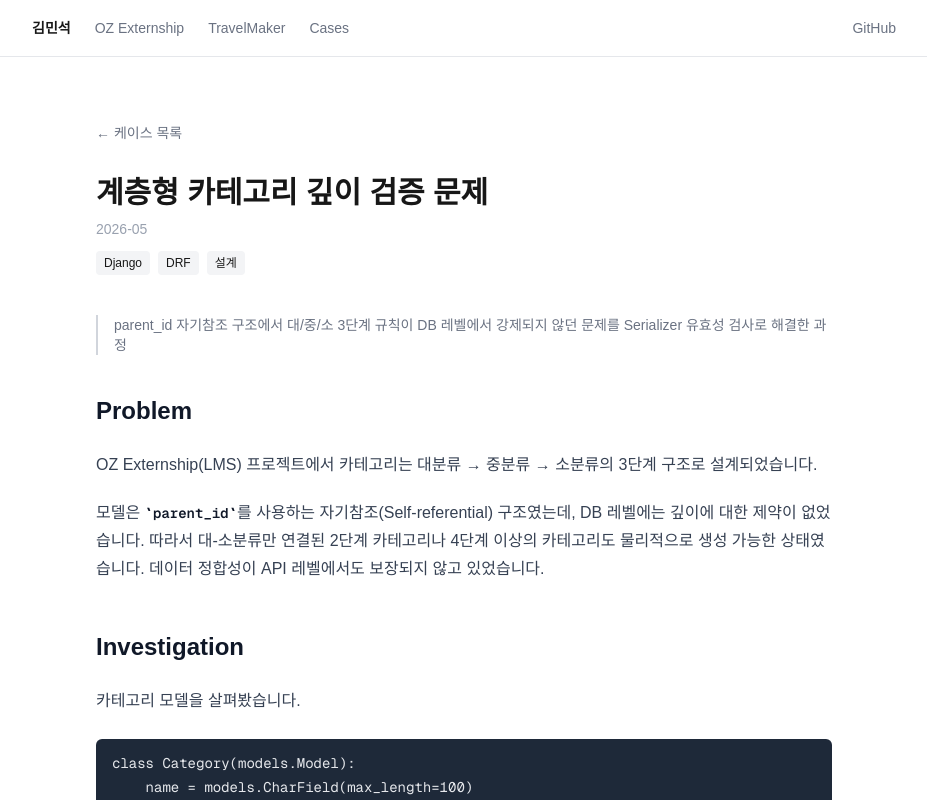
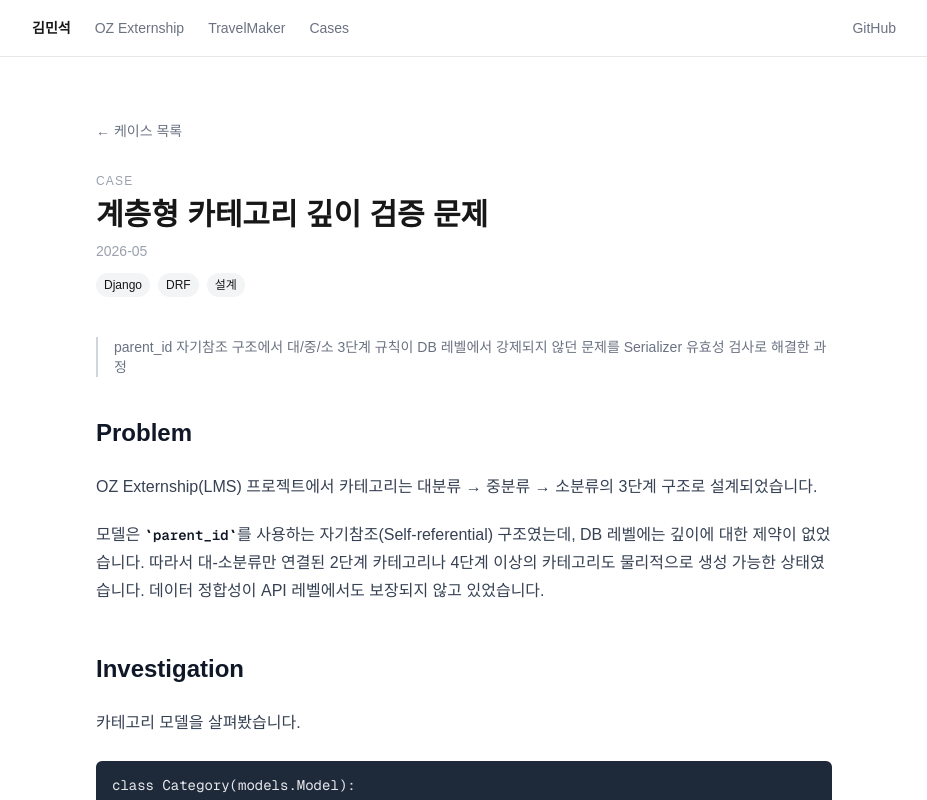
Before and after one commit to Mashiro2465/portfolio, a Next.js app: page /cases/category-hierarchy in a window 1280 px wide. Shown: the top 800 px of the page, without its empty margins (176-1103 px from the left). Built offline with nearby package versions, Linux system fonts and the light colour scheme.

Commit message:
케이스 상세페이지 스타일 홈페이지/프로젝트 상세와 통일

```diff
--- a/app/cases/[slug]/page.tsx
+++ b/app/cases/[slug]/page.tsx
@@ -2,6 +2,7 @@ import { notFound } from 'next/navigation'
 import Link from 'next/link'
 import { MDXRemote } from 'next-mdx-remote/rsc'
 import { getCaseSlugs, getCaseBySlug, type CaseFrontmatter } from '@/lib/mdx'
+import { Badge } from '@/components/Badge'
 
 export function generateStaticParams() {
   return getCaseSlugs().map((slug) => ({ slug }))
@@ -29,23 +30,23 @@ export default async function CasePage({ params }: Props) {
     <main className="max-w-3xl mx-auto px-4 py-16">
       <Link
         href="/#cases"
-        className="text-sm text-gray-500 hover:text-gray-700 dark:hover:text-gray-300 mb-8 inline-block"
+        className="text-sm text-gray-500 hover:text-gray-700 dark:hover:text-gray-300 mb-8 block"
       >
         ← 케이스 목록
       </Link>
 
-      <h1 className="text-3xl font-bold mb-2">{frontmatter.title}</h1>
+      <span className="text-xs uppercase tracking-widest text-gray-400 block">
+        CASE
+      </span>
+      <h1 className="text-3xl font-bold mt-2 mb-2">{frontmatter.title}</h1>
       <p className="text-sm text-gray-400 mb-3">{frontmatter.date}</p>
 
       {frontmatter.tags?.length > 0 && (
         <div className="flex flex-wrap gap-2 mb-10">
           {frontmatter.tags.map((tag) => (
-            <span
-              key={tag}
-              className="text-xs bg-gray-100 dark:bg-gray-800 px-2 py-1 rounded"
-            >
+            <Badge key={tag} variant="gray" className="px-2 py-1">
               {tag}
-            </span>
+            </Badge>
           ))}
         </div>
       )}
```
